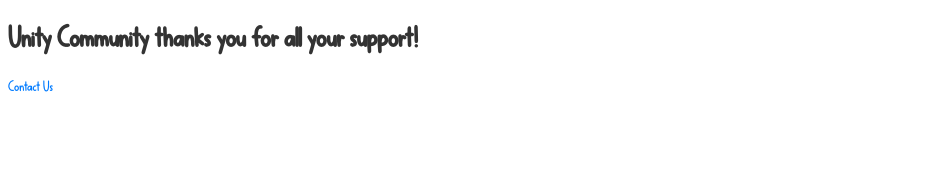
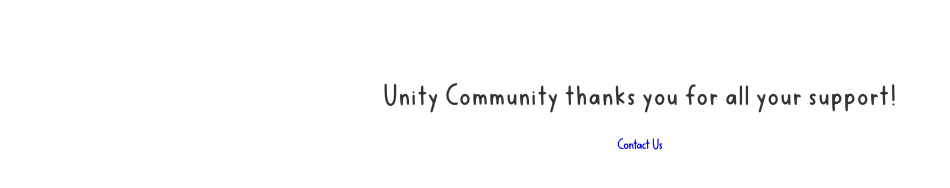
Before and after one commit to unitycommunityshop/unitycommunitylandingpage, a plain HTML site: page index.html in a window 1280 px wide. Shown: the whole page, without its empty margins (0-950 px from the left). Drawn offline with Linux system fonts and the light colour scheme.

Commit message:
Styling update

```diff
--- a/style.css
+++ b/style.css
@@ -3,15 +3,23 @@
     src: url('RosemaryPrint.otf') format('opentype');
 }
 
+@font-face {
+    font-family: 'RosemarySpaced';
+    src: url('RosemarySpaced.otf') format('opentype');
+}
+
 body {
     font-family: 'RosemaryPrint', sans-serif;
+    text-align: center;
+    padding: 50px;
 }
 
 h1 {
     color: #333;
+    font-weight: normal;
+    font-family: 'RosemarySpaced', sans-serif;
 }
 
 a {
-    color: #007bff;
     text-decoration: none;
 }
```
Also changed, not shown: RosemarySpaced.otf (added).
